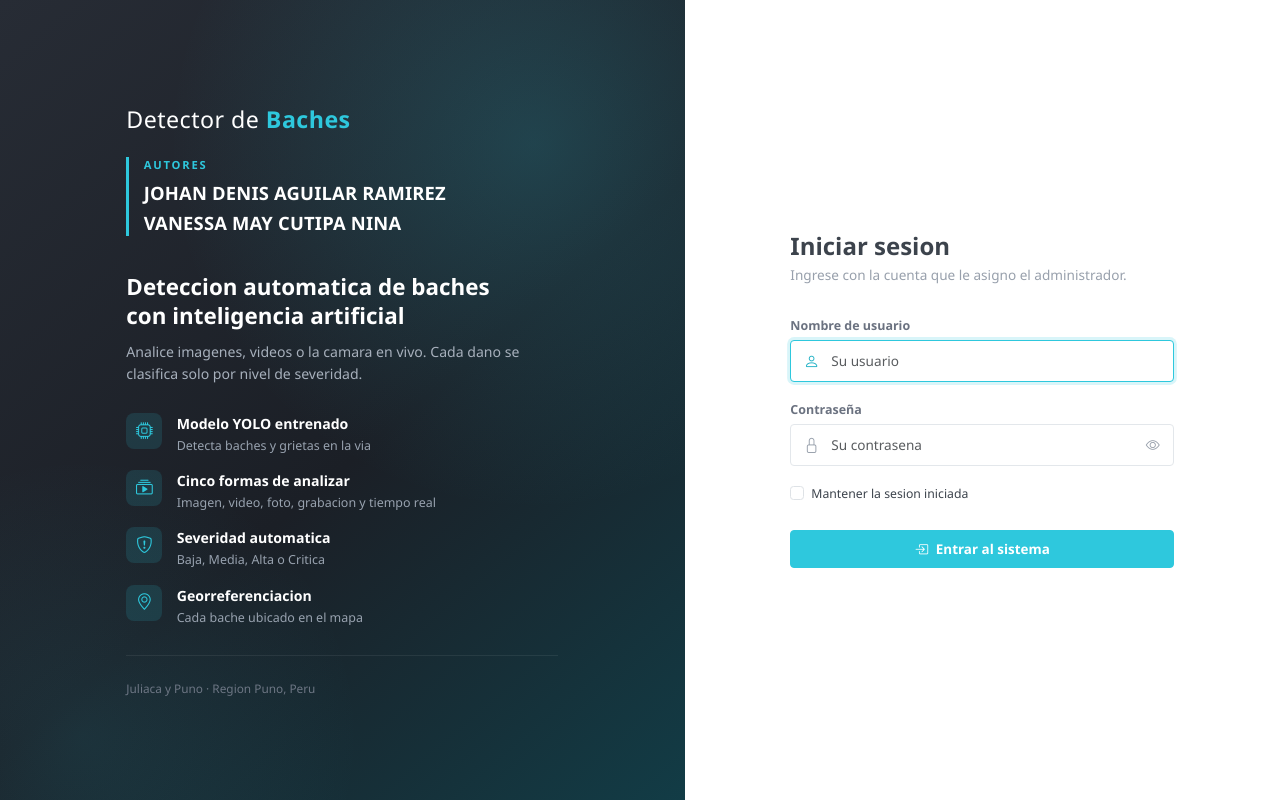
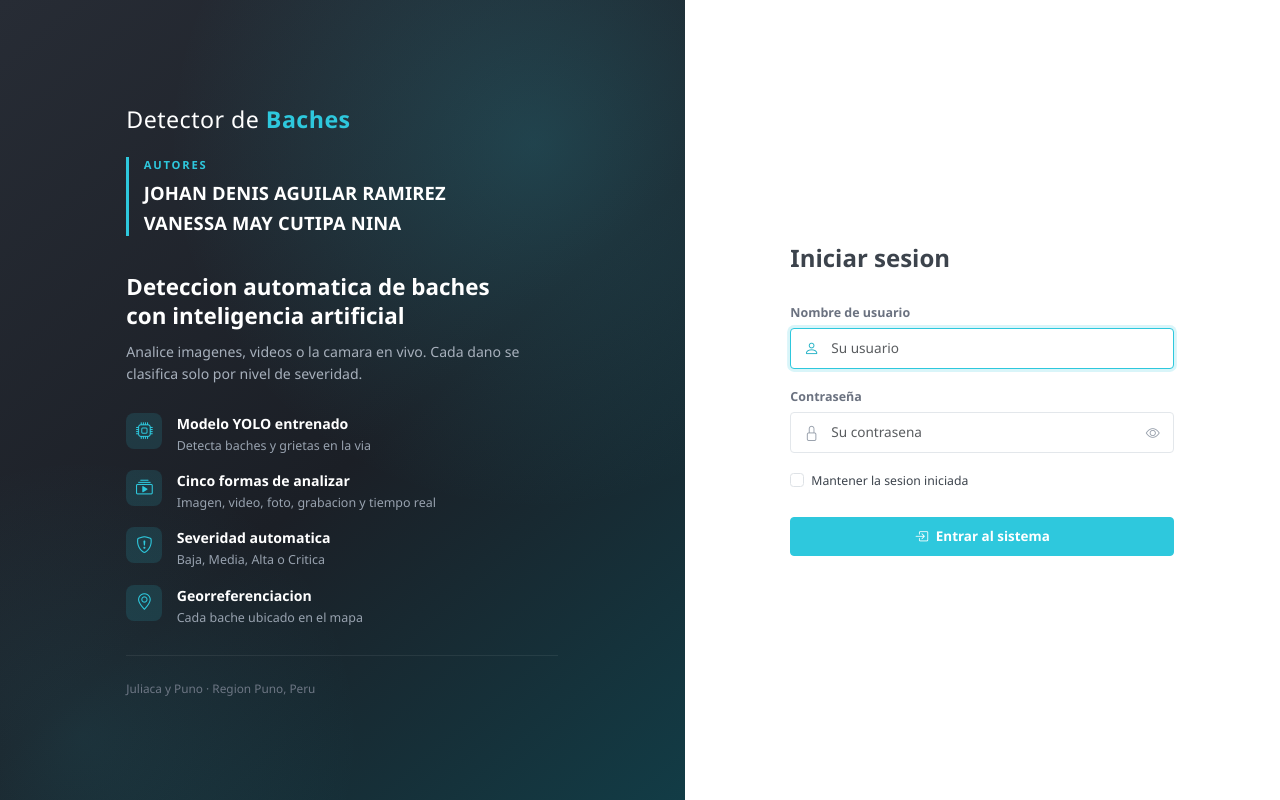
Before and after one commit to DENIS-DEVELOPER-oss/Detector_baches_final, a Django app: a page that uses templates/usuarios/login.html in a window 1280 px wide. Run offline with Django 5.2, Linux system fonts and the light colour scheme; parts of the project's set-up code (start-up, migrations or seed data) failed here and were passed over.

Commit message:
Quitar el texto de ayuda de la pantalla de acceso
Se elimina tambien el estilo .acceso-ayuda, que solo se usaba ahi, y se
traslada su margen al titulo para conservar la separacion con el
formulario.

```diff
--- a/static/css/estilos.css
+++ b/static/css/estilos.css
@@ -807,8 +807,7 @@ a { text-decoration: none; }
 }
 .acceso-logo-movil strong { font-weight: 700; color: var(--acento-oscuro); }
 
-.acceso-titulo { font-size: 1.5rem; font-weight: 600; margin-bottom: .3rem; }
-.acceso-ayuda { color: var(--texto-tenue); font-size: .85rem; margin-bottom: 1.75rem; }
+.acceso-titulo { font-size: 1.5rem; font-weight: 600; margin-bottom: 1.75rem; }
 
 /* Campo con icono a la izquierda y ojo a la derecha */
 .campo-icono { position: relative; }
--- a/templates/usuarios/login.html
+++ b/templates/usuarios/login.html
@@ -3,7 +3,6 @@
 
 {% block contenido %}
 <h2 class="acceso-titulo">Iniciar sesion</h2>
-<p class="acceso-ayuda">Ingrese con la cuenta que le asigno el administrador.</p>
 
 {% if form.non_field_errors %}
   <div class="alert alert-danger d-flex gap-2 py-2 small" role="alert">
```
